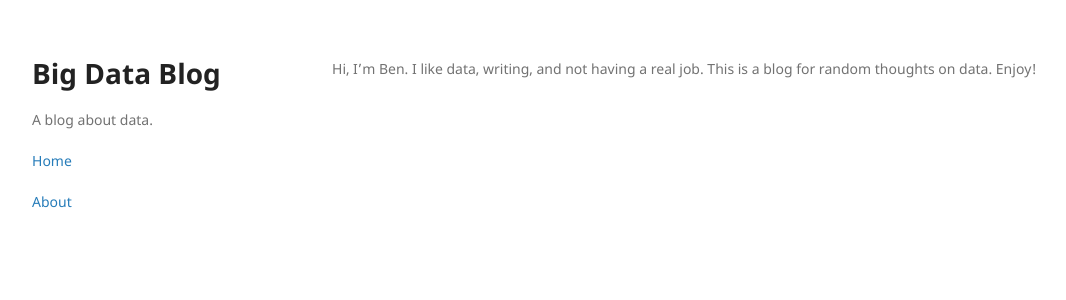
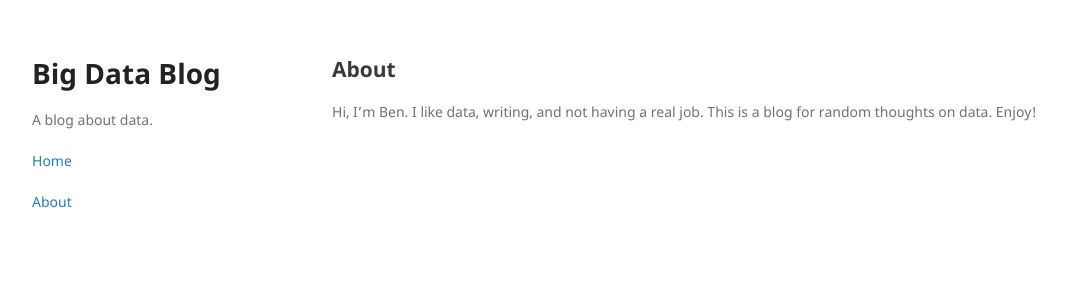
Before and after one commit to benquachtran/bigdatablog, a Jekyll site: the page built from about.md, in a window 1280 px wide. Shown: the top 300 px of the page, without its empty margins (58-1124 px from the left). Built offline with Jekyll 4.4.1, drawn with Linux system fonts in a browser that asks for light colours; our own code applies the rules of GitHub Pages for plain Markdown files.

Commit message:
Update about.md

```diff
--- a/about.md
+++ b/about.md
@@ -2,9 +2,6 @@
 layout: default
 ---
 
-
-
-
-
+## [](#header-2)About
 
 Hi, I'm Ben. I like data, writing, and not having a real job. This is a blog for random thoughts on data. Enjoy!
```
